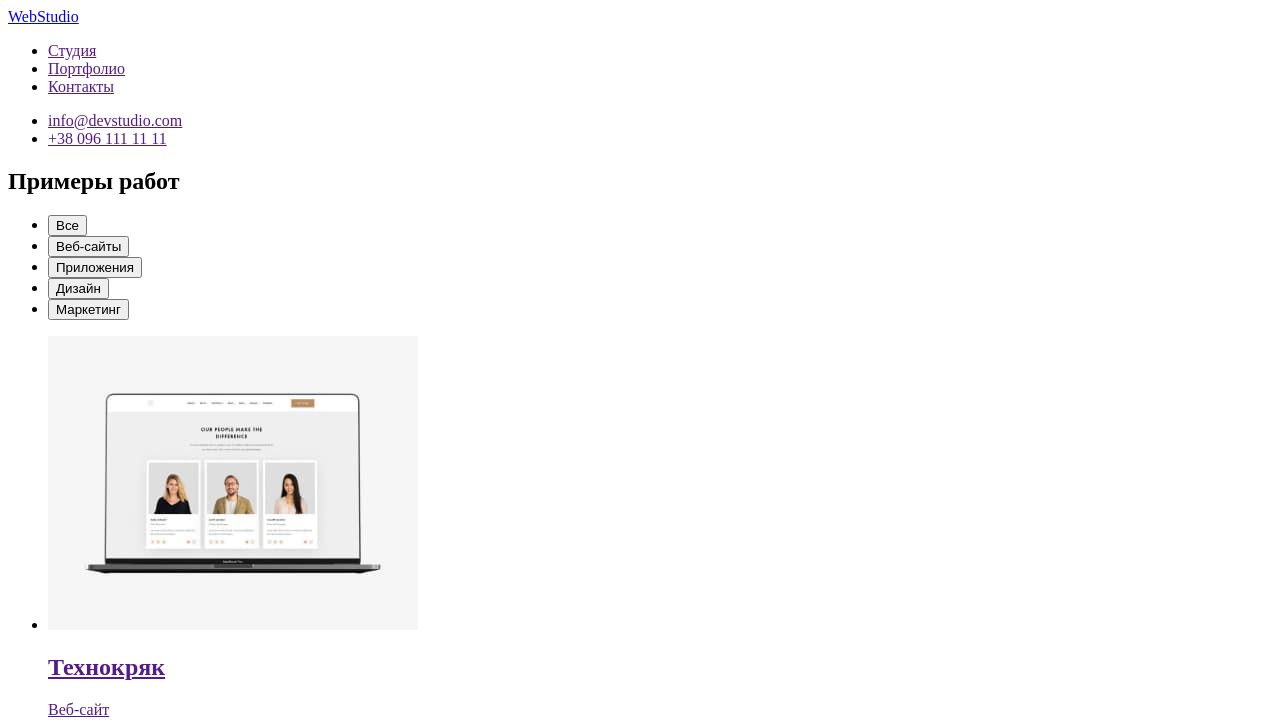
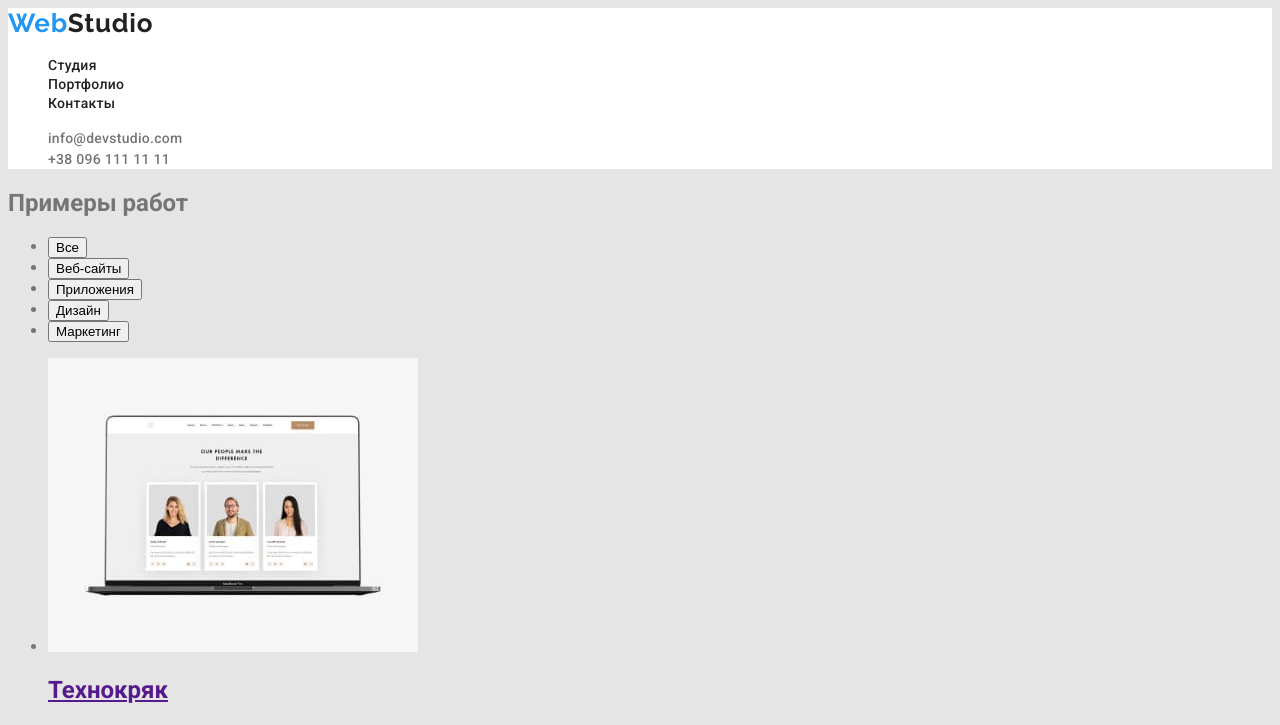
Before and after one commit to AlexanderTymofeev/goit-markup-hw-02, a plain HTML site: page portfolio.html in a window 1280 px wide. Shown: the top 725 px of the page. Drawn offline with Linux system fonts and the light colour scheme.

Commit message:
Добавляет сss-переменные и оформление хедера

```diff
--- a/css/styles.css
+++ b/css/styles.css
@@ -0,0 +1,98 @@
+/* Цвет лого - синий #2196F3, черный #212121
+Основной цвет текста - серый #757575
+вторичный цвет текста - черный #212121
+третий цвет текста - белый #FFFFFF
+цвет ссылок в футере - белый #FFFFFF 60%
+
+Цвет фона:
+Основной цвет фона - белый #E5E5E5
+Header - белый #FFFFFF
+Наша команда - сероватый #F5F4FA
+Футер - серый #2F303A
+Герой - серый #2F303A
+*/
+:root {
+  --primary-text-color: #757575;
+  --secondary-text-color: #212121;
+  --third-text-color: #ffffff;
+  --footer-links-color: rgba(255, 255, 255, 0, 6);
+  --accent-color: #2196f3;
+
+  --primary-background-color: #e5e5e5;
+  --header-background-color: #ffffff;
+  --ourteam-background-color: #f5f4fa;
+  --footer-background-color: #2f303a;
+  --hero-background-color: #2f303a;
+}
+body {
+  font-family: Roboto, sans-serif;
+  color: var(--primary-text-color);
+  background-color: var(--primary-background-color);
+}
+
+.header {
+  background-color: var(--header-background-color);
+}
+
+.logo-header {
+  text-decoration: none;
+  color: var(--secondary-text-color);
+  font-family: Raleway, sans-serif;
+  font-style: normal;
+  font-weight: bold;
+  font-size: 26px;
+  line-height: 1.19;
+  letter-spacing: 0.03em;
+}
+
+.logo-footer {
+  text-decoration: none;
+  color: var(--third-text-color);
+  font-family: Raleway, sans-serif;
+  font-style: normal;
+  font-weight: bold;
+  font-size: 26px;
+  line-height: 1.19;
+  letter-spacing: 0.03em;
+}
+
+span {
+  color: var(--accent-color);
+}
+
+.header-nav {
+  list-style: none;
+}
+
+.nav-link {
+  text-decoration: none;
+  color: var(--secondary-text-color);
+  font-style: normal;
+  font-weight: 500;
+  font-size: 14px;
+  line-height: 1.14;
+  letter-spacing: 0.02em;
+}
+
+.nav-link:hover,
+.nav-link:focus {
+  color: #2196f3;
+}
+
+.header-contacts {
+  list-style: none;
+}
+
+.contacts-link {
+  text-decoration: none;
+  color: var(--primary-text-color);
+  font-style: normal;
+  font-weight: 500;
+  font-size: 14px;
+  line-height: 1.4;
+  letter-spacing: 0.02em;
+}
+.contacts-link:hover,
+.contacts-link:focus {
+  color: #2196f3;
+}
--- a/portfolio.html
+++ b/portfolio.html
@@ -5,21 +5,28 @@
     <meta http-equiv="X-UA-Compatible" content="IE=edge" />
     <meta name="viewport" content="width=device-width, initial-scale=1.0" />
     <title>Document</title>
+    <link rel="preconnect" href="https://fonts.googleapis.com" />
+    <link rel="preconnect" href="https://fonts.gstatic.com" crossorigin />
+    <link
+      href="https://fonts.googleapis.com/css2?family=Raleway:wght@700&family=Roboto:wght@400;500;700;900&display=swap"
+      rel="stylesheet"
+    />
+    <link rel="stylesheet" href="./css/styles.css" />
   </head>
   <body>
     <!-- Header -->
-    <header>
-      <a href="/">WebStudio</a>
+    <header class="header">
+      <a href="/" class="logo-header"><span>Web</span>Studio</a>
       <nav>
-        <ul>
-          <li><a href="">Студия</a></li>
-          <li><a href="">Портфолио</a></li>
-          <li><a href="">Контакты</a></li>
+        <ul class="header-nav">
+          <li><a class="nav-link" href="./index.html">Студия</a></li>
+          <li><a class="nav-link" href="./portfolio.html">Портфолио</a></li>
+          <li><a class="nav-link" href="">Контакты</a></li>
         </ul>
       </nav>
-      <ul>
-        <li><a href="">info@devstudio.com</a></li>
-        <li><a href="">+38 096 111 11 11</a></li>
+      <ul class="header-contacts">
+        <li><a class="contacts-link" href="">info@devstudio.com</a></li>
+        <li><a class="contacts-link" href="">+38 096 111 11 11</a></li>
       </ul>
     </header>
     <!-- Main -->
@@ -135,7 +142,7 @@
     </main>
     <!-- Footer -->
     <footer>
-      <a href="/">WebStudio</a>
+      <a href="/" class="logo-footer"><span>Web</span>Studio</a>
       <address>
         <p>г. Киев, пр-т Леси Украинки, 26</p>
         <ul>
```
Also changed, not shown: index.html (+40 -23 lines).
